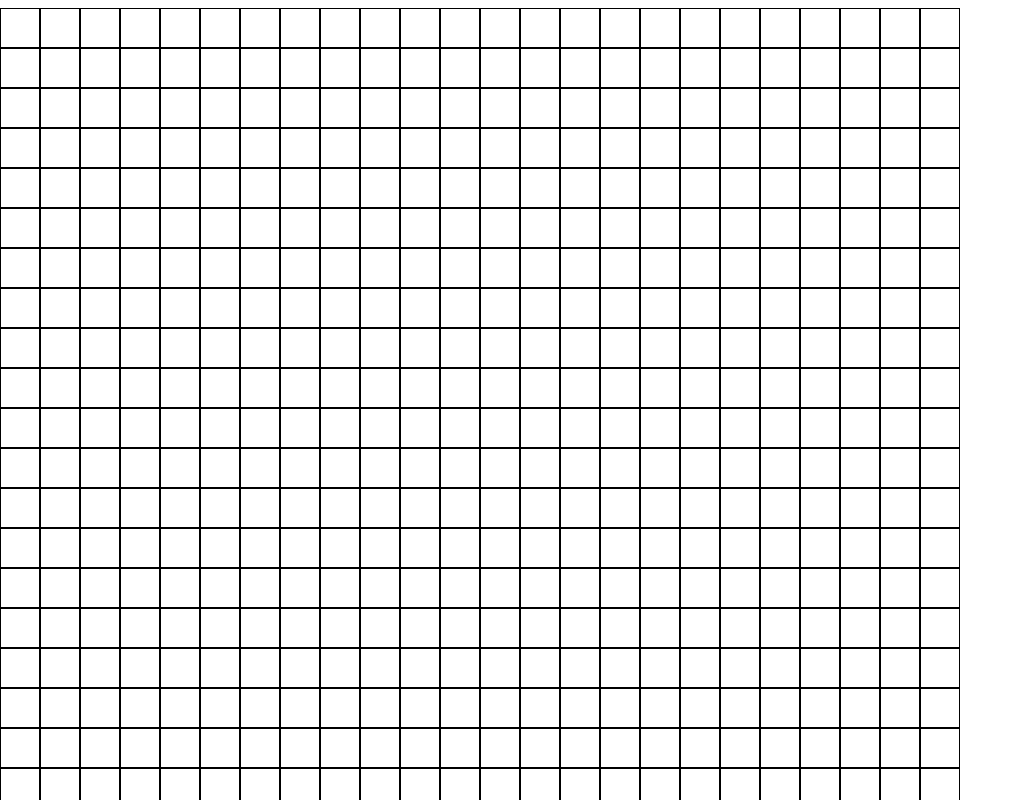
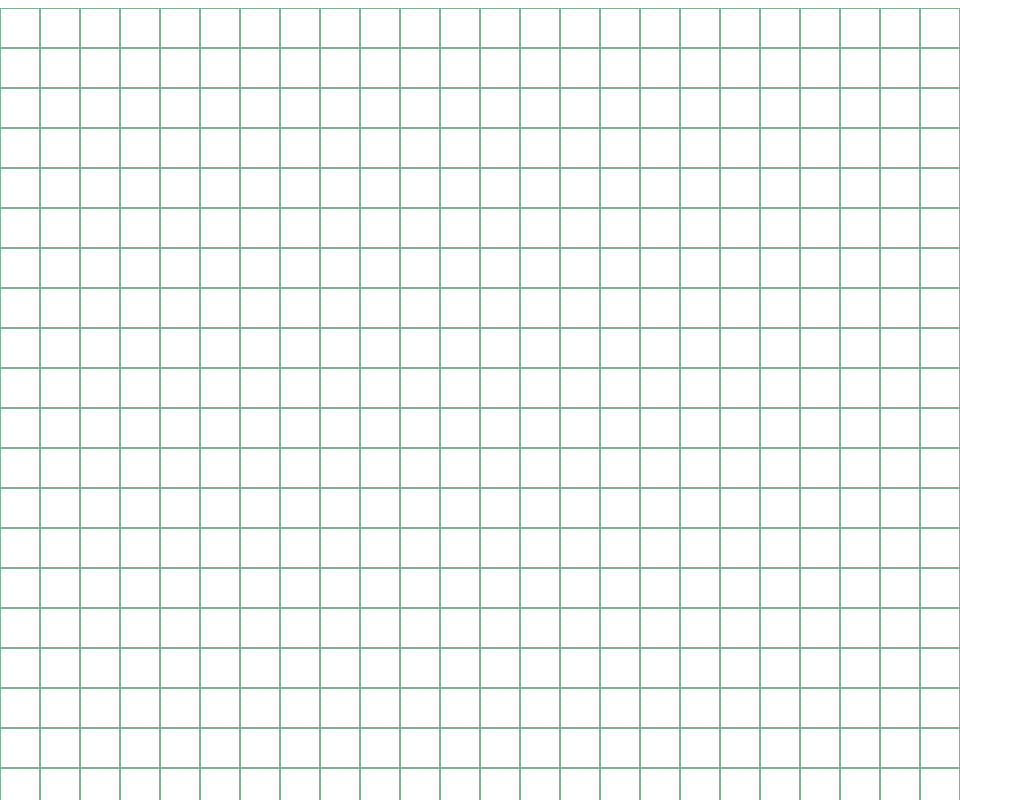
Before and after one commit to Jose-Velasco/ng-Dijkstras-shortest-path-algorithm, an Angular app: page /board in a window 1280 px wide. Shown: the top 800 px of the page, without its empty margins (0-1023 px from the left). Built offline with nearby package versions, Linux system fonts and the light colour scheme.

Commit message:
redesigned searching and shortest path animation
sqaure.component.html now has two nested div: sqaure, inside-square, this allows
better control to have more possible animations,  used keyframes in square css to create
animations

```diff
--- a/src/app/components/square/square.component.css
+++ b/src/app/components/square/square.component.css
@@ -1,8 +1,14 @@
 .square {
-    border: 1px solid black;
+    border: 1px solid rgba(4, 100, 45, 0.5);
+    /* border: 1px solid grey; */
+    /* border: 1px solid rgba(5, 105, 62, 0.534); */
     width: 2.5em;
     height: 2.5em;
     margin: 0;
+}
+
+.inside-square {
+  height: 100%;
 }
 
 .startSquare {
@@ -21,9 +27,115 @@
 }
 
 .visited {
-  background-color: green;
+  animation-name: visitedAnimation;
+  animation-duration: 1s;
+  animation-fill-mode: forwards;
+  /* animation-timing-function:  cubic-bezier(0.000, 0.740, 1.000, 0.180); */
+  animation-timing-function: ease;
+}
+
+@keyframes visitedAnimation{
+  0% {
+    background-color: #C93C3C;
+  }
+
+  /* These comments contain two possable alternative animations */
+/* Animation test 1
+  30% {
+    transform: scale(1.1);
+  }
+
+  50% {
+    background-color: #26FFA1;
+    transform: scale(0.9);
+  }
+
+  100% {
+    transform: scale(1);
+    background-color: #09C372;
+    border: 1px solid #078750;
+  }
+  ### Animation test 1 end ###
+  */
+
+
+  /* Animation test 2
+    29% {
+    background-color: #C2250A;
+    border-radius: 15%;
+  }
+
+  30% {
+    background-color: #044F2F;
+  }
+
+  40% {
+    border-radius: 30%;
+    transform: scale(0);
+  }
+
+  75% {
+    background-color: #26FFA1;
+    transform: scale(1.09);
+  }
+
+  100% {
+    transform: scale(1);
+    border-radius: 0%;
+
+    background-color: #09C372;
+  }
+   ### Animation test 2 end ###
+  */
+
+
+  29% {
+    background-color: #C93C3C;
+  }
+
+  30% {
+    background-color: #037544;
+  }
+
+  50% {
+    background-color: #26FFA1;
+    transform: scale(1.1);
+  }
+
+  85% {
+    border-radius: 3px 8px;
+    transform: scale(0.6);
+  }
+
+  100% {
+    border-radius: 0%;
+    transform: scale(1);
+    background-color: #09C372;
+  }
 }
 
 .shortestPath {
-  background-color: orange;
+  background-color: #29565C;
+  animation-name: shortestPathAnimation;
+  animation-duration: 2.5s;
+  animation-fill-mode: forwards;
+  animation-iteration-count: infinite;
+  animation-timing-function: ease;
 }
+
+@keyframes shortestPathAnimation {
+  0% {
+    background-color: #29565C;
+  }
+
+  50% {
+    background-color: #25DBF5;
+    transform: scale(1.1);
+  }
+
+  100% {
+    transform: scale(1);
+    background-color: #25DBF5;
+  }
+
+}
--- a/src/app/components/square/square.component.html
+++ b/src/app/components/square/square.component.html
@@ -1,8 +1,9 @@
-<div class="square"
-    [ngClass]="{
-      startSquare: startSquareColor,
-      wallSquare: isWallSquare,
-      endSquare: endSquareColor,
-      visited: hasBeenVisited && !isOnShortestPath,
-      shortestPath: isOnShortestPath}">
+<div class="square">
+      <div class="inside-square"
+      [ngClass]="{
+        startSquare: startSquareColor,
+        wallSquare: isWallSquare,
+        endSquare: endSquareColor,
+        visited: hasBeenVisited && !isOnShortestPath,
+        shortestPath: isOnShortestPath}"></div>
 </div>
```
